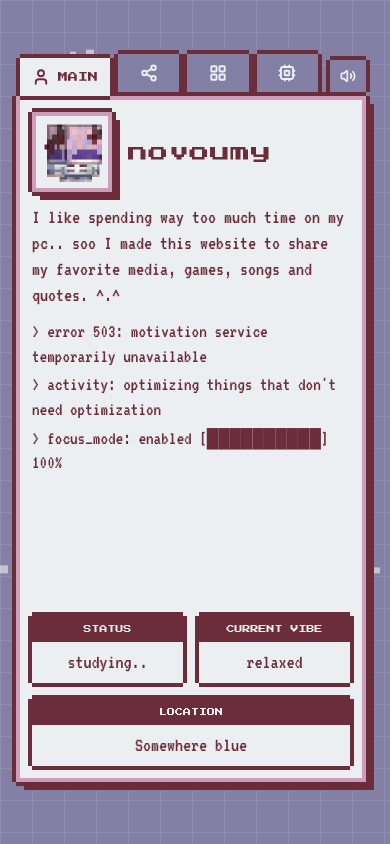
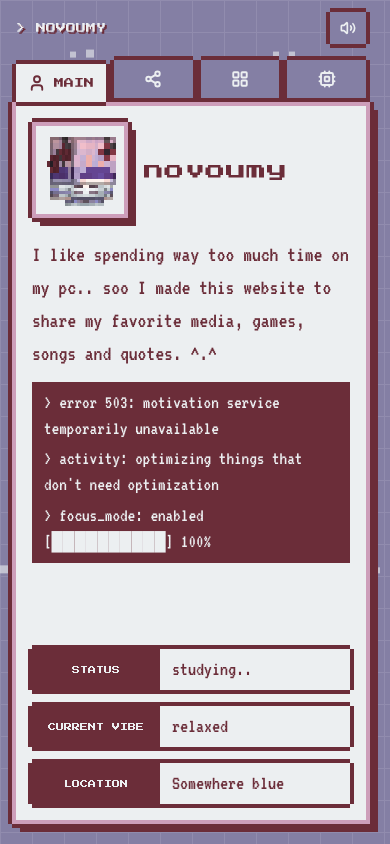
Before and after one commit to novoumy/novoumy.github.io, a React (Vite) app: page / in a window 390 px wide. Built offline with nearby package versions, Linux system fonts and the light colour scheme.

Commit message:
redo of last thing

```diff
--- a/src/App.tsx
+++ b/src/App.tsx
@@ -82,24 +82,26 @@ export default function App() {
   return (
     <div className="relative h-dvh overflow-hidden bg-lavender">
       <PixelBackdrop />
-      <main
-        className={[
-          'relative z-10 flex h-full',
-          staged ? 'items-center justify-center' : 'p-3 max-[859px]:items-center max-[859px]:px-4 max-[859px]:py-6 max-[859px]:[@media(max-height:620px)]:py-3',
-        ].join(' ')}
-      >
+      <main className={['relative z-10 flex h-full', staged ? 'items-center justify-center' : 'p-3'].join(' ')}>
         {/* Big screens: fixed 800px window scaled up. Phones/small windows: window fills the screen. */}
         <div
           className={
             staged
               ? 'w-[800px] shrink-0 pb-2 pr-2'
-              : 'mx-auto flex h-full min-h-0 w-full max-w-4xl flex-col pb-2 pr-2 max-[859px]:max-h-[46rem]'
+              : 'mx-auto flex h-full min-h-0 w-full max-w-4xl flex-col pb-2 pr-2'
           }
           style={staged ? { zoom: scale } : undefined}
         >
+          {/* Phones: slim title bar with the sound toggle above the tabs. */}
+          <div className="mb-4 flex items-center justify-between pl-1 pr-1 min-[860px]:hidden">
+            <span className="font-pixel text-[10px] uppercase text-cool-white [text-shadow:2px_2px_0_var(--wine)]">
+              &gt; {site.title}
+            </span>
+            <SoundToggle className="flex" />
+          </div>
           <div className="flex items-end justify-between gap-2">
             <PixelTabBar tabs={enabledTabs} activeId={activeId} onSelect={selectTab} />
-            <SoundToggle className="flex" />
+            <SoundToggle className="hidden min-[860px]:flex" />
           </div>
           <section
             className={[
@@ -114,7 +116,7 @@ export default function App() {
                 key={id}
                 role="tabpanel"
                 hidden={id !== activeId}
-                className="pixel-scroll min-h-0 flex-1 overflow-y-auto p-5 max-sm:p-4 sm:p-8"
+                className="pixel-scroll min-h-0 flex-1 overflow-y-auto p-5 sm:p-8"
               >
                 {render(route, openInterest)}
               </div>
--- a/src/components/SoundToggle.tsx
+++ b/src/components/SoundToggle.tsx
@@ -108,8 +108,8 @@ export default function SoundToggle({ className = '' }: { className?: string })
         onClick={onButtonClick}
         className="pixel-tile pixel-tile-interactive flex shrink-0 items-center justify-center gap-2 bg-lavender px-2.5 py-2 text-cool-white hover:bg-rose hover:text-wine min-[860px]:px-3"
       >
-        {showHint && <span className="blink-arrow font-pixel text-[8px] uppercase leading-none max-[859px]:hidden">Tap for sound</span>}
-        <Icon size={16} strokeWidth={2.5} aria-hidden="true" className={showHint ? 'max-[859px]:blink-arrow' : undefined} />
+        {showHint && <span className="blink-arrow font-pixel text-[8px] uppercase leading-none">Tap for sound</span>}
+        <Icon size={16} strokeWidth={2.5} aria-hidden="true" />
       </button>
     </div>
   );
--- a/src/views/InterestsView.tsx
+++ b/src/views/InterestsView.tsx
@@ -32,7 +32,7 @@ export default function InterestsView({ openId, onOpen }: InterestsViewProps) {
     <>
       <div className="flex min-h-full flex-col gap-6">
         <p className="leading-none">&gt; select a folder to open //</p>
-        <ul className="grid grid-cols-2 content-start gap-x-4 gap-y-8 max-sm:my-auto sm:grid-cols-4">
+        <ul className="grid grid-cols-2 content-start gap-x-4 gap-y-8 sm:grid-cols-4">
           {interests.map((item) => (
             <li key={item.id} className="flex justify-center">
               <button
--- a/src/views/MainView.tsx
+++ b/src/views/MainView.tsx
@@ -7,25 +7,25 @@ const terminal = hero.bio.filter((line) => line.startsWith('>'));
 
 export default function MainView() {
   return (
-    <div className="flex min-h-full flex-col gap-6 max-sm:gap-4 max-sm:[@media(max-height:620px)]:!gap-3 sm:gap-8">
+    <div className="flex min-h-full flex-col gap-6 sm:gap-8">
       {/* Phones: avatar + name side by side, bio full width below.
           sm and up: avatar on the left, name and bio stacked on the right. */}
-      <div className="grid grid-cols-[auto_1fr] items-center gap-x-4 gap-y-5 max-sm:gap-y-3 sm:items-start sm:gap-x-7">
+      <div className="grid grid-cols-[auto_1fr] items-center gap-x-4 gap-y-5 sm:items-start sm:gap-x-7">
         <img
           src={hero.avatar}
           alt={hero.avatarAlt}
-          className="pixel-frame aspect-square w-24 shrink-0 object-cover max-sm:w-20 max-sm:[@media(max-height:620px)]:!w-16 sm:row-span-2 sm:w-40"
+          className="pixel-frame aspect-square w-24 shrink-0 object-cover sm:row-span-2 sm:w-40"
         />
         <h1 className="min-w-0 break-words text-xl tracking-wide sm:pt-1 sm:text-3xl">{hero.name}</h1>
 
         <div className="col-span-2 flex min-w-0 flex-col gap-3 sm:col-span-1 sm:col-start-2 sm:gap-4">
           {prose.map((paragraph) => (
-            <p key={paragraph} className="leading-[1.5] max-sm:text-[20px] max-sm:leading-[1.3] max-sm:[@media(max-height:620px)]:!text-[18px]">
+            <p key={paragraph} className="leading-[1.5]">
               {paragraph}
             </p>
           ))}
           {terminal.length > 0 && (
-            <div className="flex flex-col gap-1 p-0 text-[19px] leading-[1.3] max-sm:[@media(max-height:620px)]:!text-[17px] text-wine sm:bg-transparent sm:p-0 sm:text-[22px] sm:leading-[1.5] sm:text-wine sm:mt-6">
+            <div className="flex flex-col gap-1 bg-wine px-3 py-2 text-[19px] leading-snug text-cool-white sm:bg-transparent sm:p-0 sm:text-[22px] sm:leading-[1.5] sm:text-wine sm:mt-6">
               {terminal.map((line) => (
                 <p key={line} className="break-words">
                   {line}
@@ -37,13 +37,13 @@ export default function MainView() {
       </div>
 
       {/* Phones: one stat per row. sm and up: three tiles side by side. */}
-      <ul className="mt-auto grid grid-cols-2 gap-4 max-sm:[@media(max-height:620px)]:!gap-3 sm:grid-cols-3 sm:gap-5">
+      <ul className="mt-auto grid grid-cols-1 gap-4 sm:grid-cols-3 sm:gap-5">
         {hero.badges.map((badge) => (
-          <li key={badge.label} className="pixel-tile flex min-w-0 flex-col bg-cool-white max-sm:odd:last:col-span-2 sm:flex-col">
-            <span className="flex w-auto shrink-0 items-center justify-center bg-wine px-2 py-2 text-center font-pixel text-[8px] uppercase leading-tight text-cool-white sm:w-auto sm:text-[9px]">
+          <li key={badge.label} className="pixel-tile flex min-w-0 flex-row bg-cool-white sm:flex-col">
+            <span className="flex w-32 shrink-0 items-center justify-center bg-wine px-2 py-2 text-center font-pixel text-[8px] uppercase leading-tight text-cool-white sm:w-auto sm:text-[9px]">
               {badge.label}
             </span>
-            <span className="flex-1 px-3 py-2 text-center text-[20px] leading-tight sm:py-3 sm:text-center">
+            <span className="flex-1 px-3 py-2 text-left text-[20px] leading-tight sm:py-3 sm:text-center">
               {badge.value}
             </span>
           </li>
--- a/src/views/SocialsView.tsx
+++ b/src/views/SocialsView.tsx
@@ -20,7 +20,7 @@ export default function SocialsView() {
   const address = useCopy();
 
   return (
-    <div className="flex min-h-full flex-col gap-5 max-sm:gap-4 sm:gap-6">
+    <div className="flex min-h-full flex-col gap-5 sm:gap-6">
       {/* Identity */}
       <section className="flex items-center gap-4 sm:gap-6">
         <img
@@ -54,7 +54,7 @@ export default function SocialsView() {
               target="_blank"
               rel="noopener noreferrer"
               aria-label={`${social.platform}${social.handle ? ` (${social.handle})` : ''}, opens in a new tab`}
-              className="pixel-tile pixel-tile-interactive group relative flex w-full min-w-0 flex-col items-center gap-3 bg-cool-white px-2 pb-3.5 pt-4 text-center hover:bg-rose/30 max-sm:gap-2 max-sm:pb-2.5 max-sm:pt-3"
+              className="pixel-tile pixel-tile-interactive group relative flex w-full min-w-0 flex-col items-center gap-3 bg-cool-white px-2 pb-3.5 pt-4 text-center hover:bg-rose/30"
             >
               <SocialGlyph social={social} className="h-9 w-9 shrink-0 sm:h-10 sm:w-10" />
               <span className="flex w-full min-w-0 flex-col items-center gap-2">
--- a/src/views/SpecsView.tsx
+++ b/src/views/SpecsView.tsx
@@ -2,13 +2,13 @@ import { specGroups, specsSummary } from '@/siteData';
 
 export default function SpecsView() {
   return (
-    <div className="flex flex-col gap-6 pb-2 max-sm:gap-5 sm:gap-7">
+    <div className="flex flex-col gap-6 pb-2 sm:gap-7">
       {/* System summary */}
       <section className="pixel-tile bg-cool-white">
-        <h2 className="bg-wine px-3 py-2.5 max-sm:py-2 text-[9px] uppercase leading-none text-cool-white sm:text-[10px]">
+        <h2 className="bg-wine px-3 py-2.5 text-[9px] uppercase leading-none text-cool-white sm:text-[10px]">
           &gt; system_status
         </h2>
-        <dl className="flex flex-col gap-1 px-3 py-3 max-sm:py-2.5 text-[20px] leading-tight sm:flex-row sm:flex-wrap sm:gap-x-8">
+        <dl className="flex flex-col gap-1 px-3 py-3 text-[20px] leading-tight sm:flex-row sm:flex-wrap sm:gap-x-8">
           {specsSummary.map((row) => (
             <div key={row.label} className="flex gap-2">
               <dt className="opacity-70">{row.label}:</dt>
@@ -21,7 +21,7 @@ export default function SpecsView() {
       {/* Component groups */}
       {specGroups.map((group) => (
         <section key={group.title} className="pixel-tile bg-cool-white">
-          <h2 className="bg-wine px-3 py-2.5 max-sm:py-2 text-[9px] uppercase leading-none text-cool-white sm:text-[10px]">
+          <h2 className="bg-wine px-3 py-2.5 text-[9px] uppercase leading-none text-cool-white sm:text-[10px]">
             {group.title}
           </h2>
           <ul>
@@ -29,7 +29,7 @@ export default function SpecsView() {
               <li
                 key={part.label}
                 className={[
-                  'flex flex-col gap-1 px-3 py-3 max-sm:py-2.5 sm:flex-row sm:items-center sm:gap-4',
+                  'flex flex-col gap-1 px-3 py-3 sm:flex-row sm:items-center sm:gap-4',
                   index > 0 ? 'border-t-4 border-rose/60' : '',
                 ].join(' ')}
               >
```
